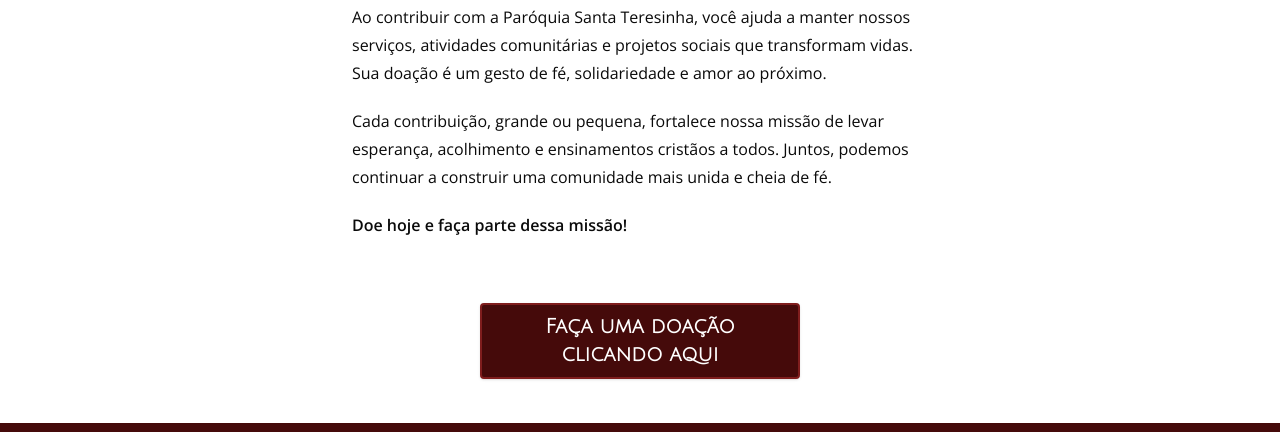
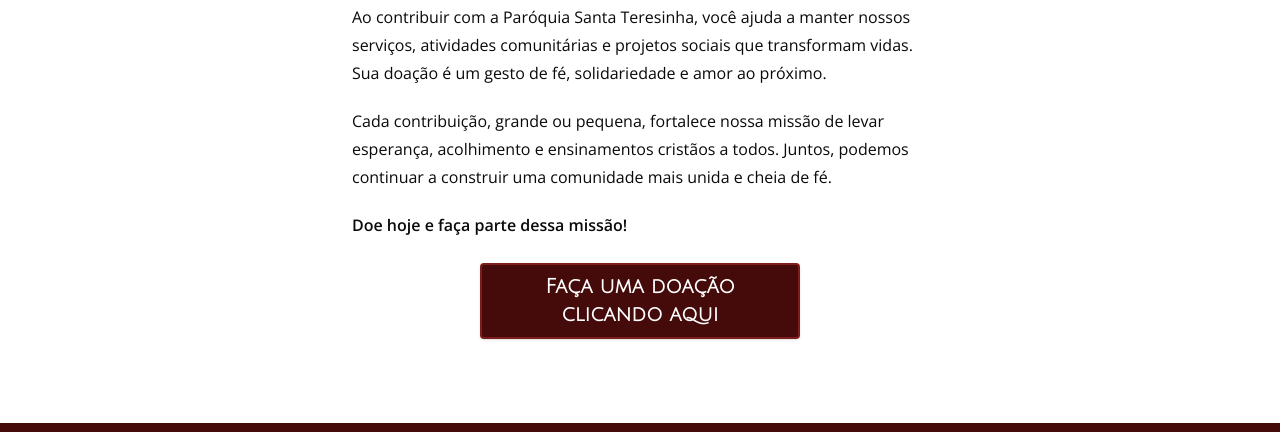
Before and after one commit to mateusathos/igreja-santa-teresinha, a plain HTML site: page doacao.html in a window 1280 px wide. Shown: the part 173-605 px from the top of the page. Drawn offline with nearby package versions, Linux system fonts and the light colour scheme.

Commit message:
Add files via upload

```diff
--- a/doacao.html
+++ b/doacao.html
@@ -31,7 +31,7 @@
         </div>
 
         <div class="flex justify-center">
-            <button id="btnPix" class="text-xl w-80 mt-10 font-bold bottom-4 border-2 border-red-900 hover:bg-red-500 bg-red-950 text-white px-4 py-2 rounded shadow">
+            <button id="btnPix" class="text-xl w-80  font-bold bottom-4 border-2 border-red-900 hover:bg-red-500 bg-red-950 text-white px-4 py-2 rounded shadow">
                 Faça uma doação clicando aqui
             </button>
         </div>
```
